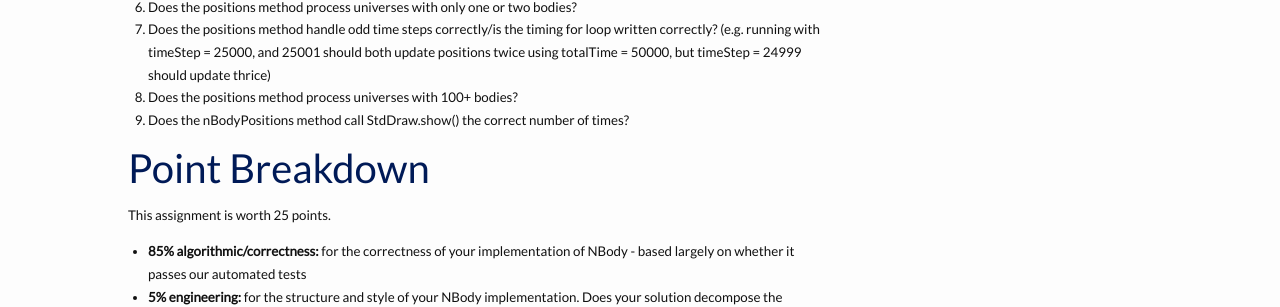
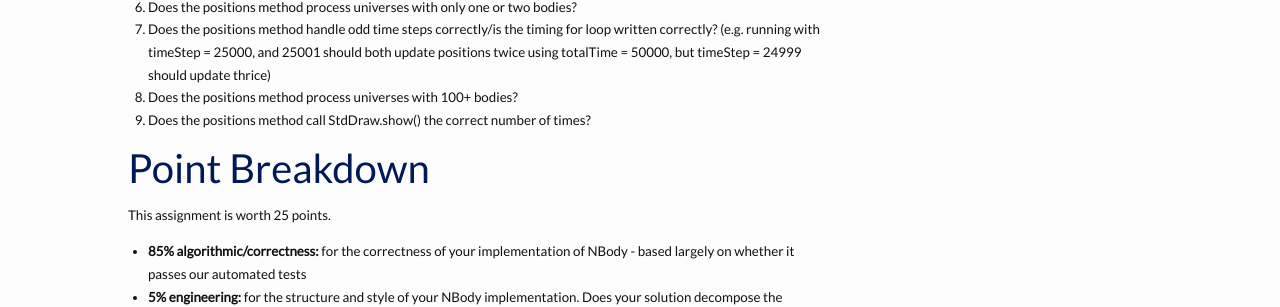
Before and after one commit to compsci201/compsci201.github.io, a Jekyll site: the page built from nbody/6-grading.md, in a window 1280 px wide and 1359 px high. Shown: the part 954-1261 px from the top of the window. Built offline with Jekyll 4.4.1, drawn with Linux system fonts in a browser that asks for light colours; nearby versions of some CDN libraries.

Commit message:
Update method name 'NBodyPositions' to 'positions'
To match current documentation and skeleton code

```diff
--- a/nbody/6-grading.md
+++ b/nbody/6-grading.md
@@ -40,7 +40,7 @@ Below is a list of aspects of your code the automated tests will check. Your cod
 <li>Does the positions method process universes with only one or two bodies?</li>
 <li>Does the positions method handle odd time steps correctly/is the timing for loop written correctly? (e.g. running with timeStep = 25000, and 25001 should both update positions twice using totalTime = 50000, but timeStep = 24999 should update thrice)</li>
 <li>Does the positions method process universes with 100+ bodies?</li>
-<li>Does the nBodyPositions method call StdDraw.show() the correct number of times?</li>
+<li>Does the positions method call StdDraw.show() the correct number of times?</li>
 </ol>
 
 ## Point Breakdown
```
